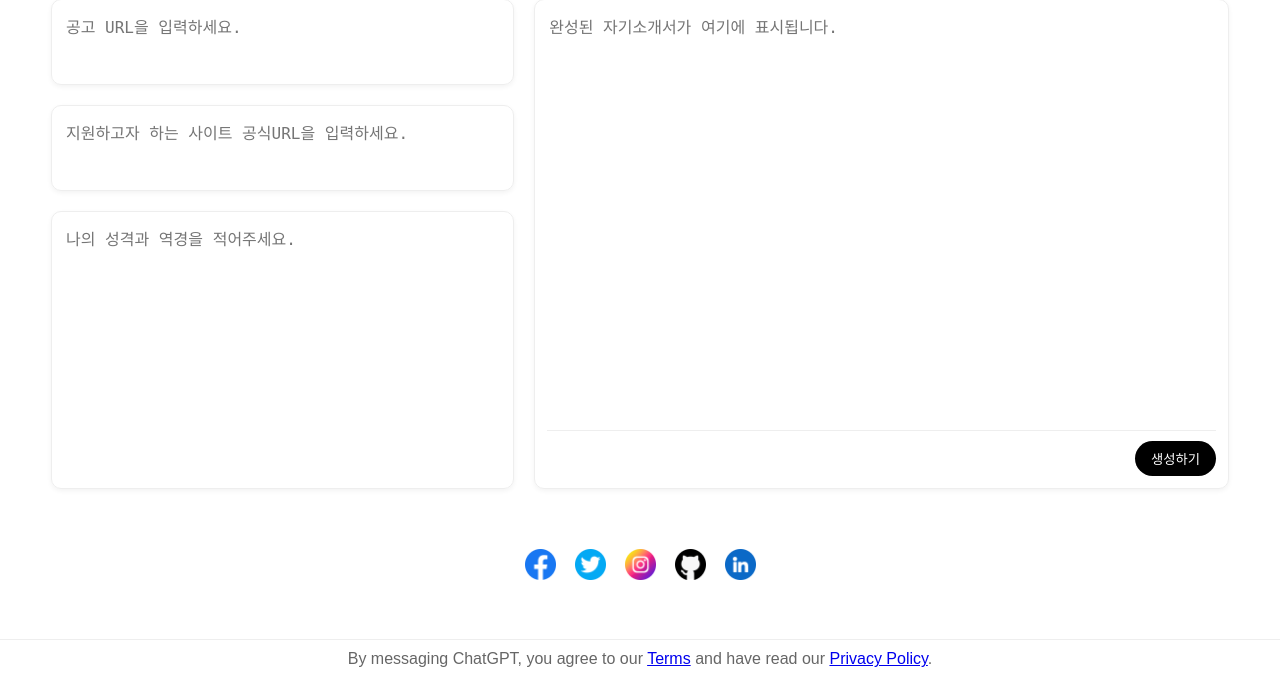
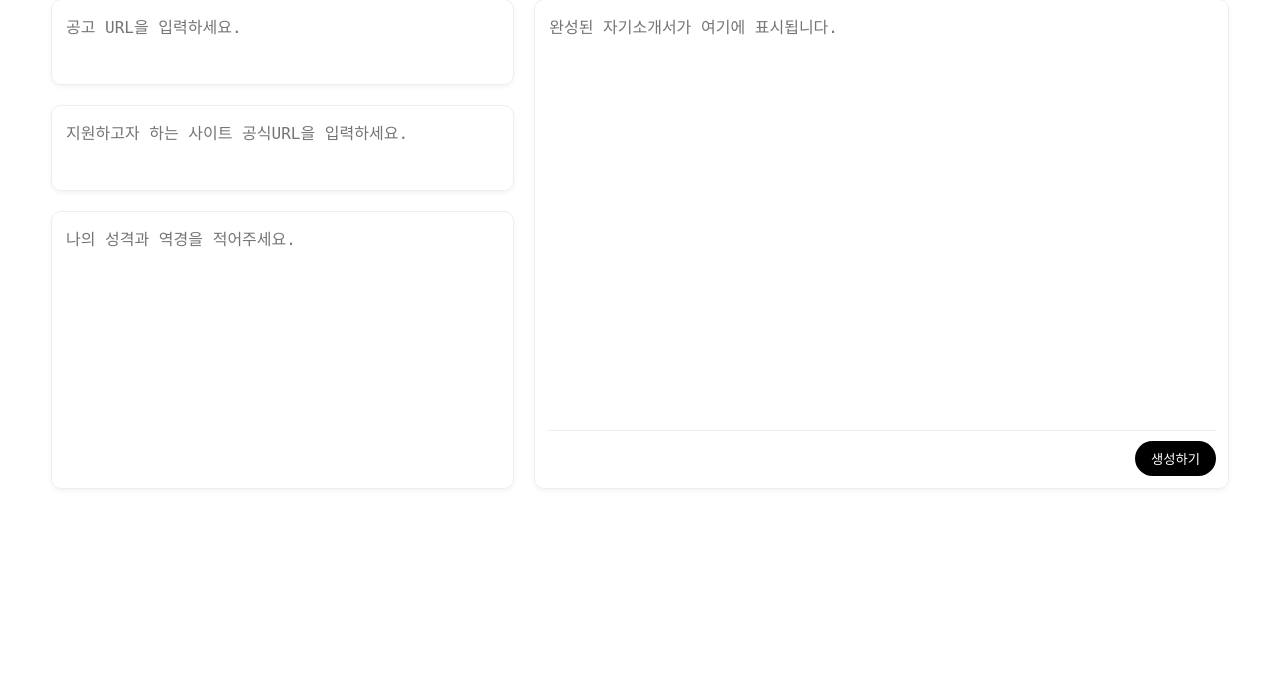
Before and after one commit to CV-Factory/CVFactoryForLocal, a Django app: template templates/index.html in a window 1280 px wide. Shown: the part 186-864 px from the top of the page. After the commit the page ends 675 px from the top, so only its background shows below. Run offline with Django 3.2, Linux system fonts and the light colour scheme; the template is opened without the code that fills it, so the values that code supplies are empty; some libraries are stand-ins or nearby versions.

Commit message:
footer removed

```diff
--- a/templates/index.html
+++ b/templates/index.html
@@ -92,42 +92,8 @@
       </div>
     </div>
   </div>
-
-  <!-- 원래 있던 suggestions 대신 소셜 아이콘으로 대체 -->
-  <ul class="social-icons">
-
-    <ul class="social-icons">
-      <li class="social-item">
-        <a class="social-link" href="https://www.facebook.com/" target="_blank">
-          <img src="{% static 'images/facebook-icon.png' %}" alt="Facebook">
-        </a>
-      </li>
-      <li class="social-item">
-        <a class="social-link" href="https://twitter.com/" target="_blank">
-          <img src="{% static 'images/twitter-icon.png' %}" alt="Twitter">
-        </a>
-      </li>
-      <li class="social-item">
-        <a class="social-link" href="https://www.instagram.com/" target="_blank">
-          <img src="{% static 'images/instagram-icon.png' %}" alt="Instagram">
-        </a>
-      </li>
-      <li class="social-item">
-        <a class="social-link" href="https://github.com/" target="_blank">
-          <img src="{% static 'images/github-icon.png' %}" alt="GitHub">
-        </a>
-      </li>
-      <li class="social-item">
-        <a class="social-link" href="https://www.linkedin.com/" target="_blank">
-          <img src="{% static 'images/linkedin-icon.png' %}" alt="LinkedIn">
-        </a>
-      </li>
-    </ul>
 </main>
 
-<footer>
-  By messaging ChatGPT, you agree to our <a href="#">Terms</a> and have read our <a href="#">Privacy Policy</a>.
-</footer>
 <script>
   function loginWithGoogle() {
       window.location.href = "http://127.0.0.1:8000/accounts/google/login/";
```
